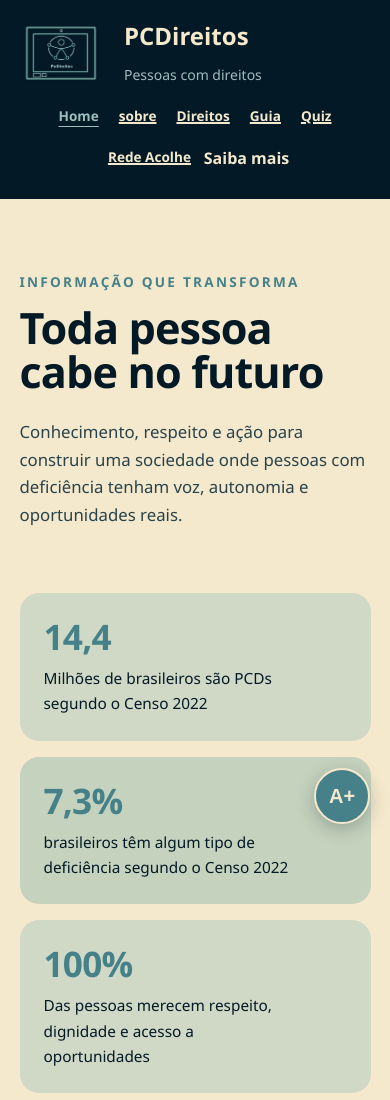
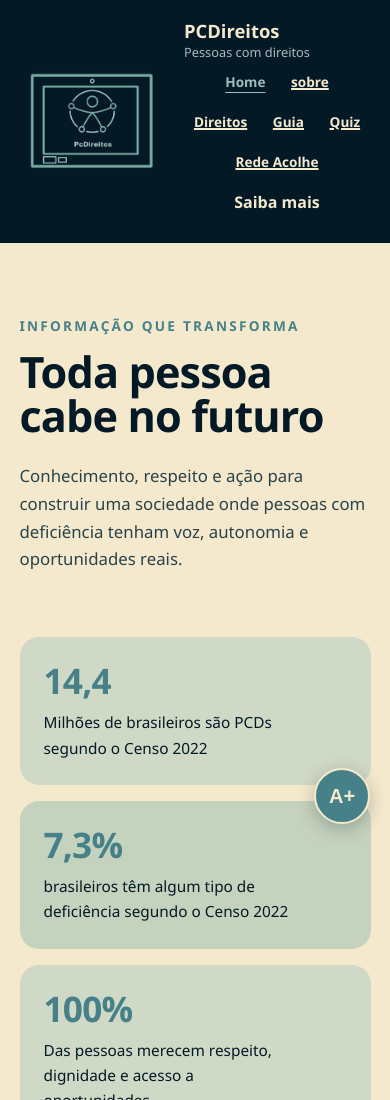
Before and after one commit to Camila-nak/Pcdireitos, a plain HTML site: page html/index.html in a window 390 px wide. Shown: the top 1100 px of the page. Drawn offline with Linux system fonts and the light colour scheme.

Commit message:
Arrumando para celular

```diff
--- a/css/RedeAcolhe.css
+++ b/css/RedeAcolhe.css
@@ -42,39 +42,44 @@ a:hover {
     outline-offset: 4px;
 }
 
+/* ===== Cabeçalho e menu (igual em todas as páginas, modelo: Direitos) ===== */
+
 header {
+    display: grid;
+    align-items: center;
+    grid-template-columns: auto 1fr;
+    column-gap: 24px;
     padding: 20px clamp(20px, 3vw, 48px);
     color: var(--cor-creme);
     background: var(--cor-principal);
-    display: grid;
-    grid-template-columns: auto 1fr;
-    column-gap: 24px;
-    align-items: center;
+    line-height: 1.6; /* fixo: o cabeçalho não muda com o body de cada página */
 }
 
-header > img[src="../imgs/logo_PCDireitos.jpg"] {
-    grid-row: span 3;   /* logo ocupa as 3 linhas */
+header > img {
+    grid-row: span 3;
     width: 140px;
     height: auto;
     border-radius: 12px;
 }
 
 header h1 {
+    flex-basis: 100%;
     margin: 0;
-    font-size: clamp(1.75rem, 4vw, 2.25rem); /* Tamanho que se adapta a tela */
+    font-size: clamp(1.75rem, 4vw, 2.25rem);
     line-height: 1.2;
 }
 
 .marca-descricao {
-    /* O ponto '.' seleciona uma classe do html onde identifica a frase */
+    flex-basis: 100%;
     margin: 0;
     color: var(--cor-verde-claro);
 }
 
+.navegacao-principal {
+    flex-basis: 100%;
+}
+
 .navegacao-principal ul {
-    /* "navegacao-principal" é onde ficam os links principais e a ul seleciona
-       a lista de links que está dentro dela */
-    /*  o flex vai organizar os itens em linha e o flex-wrap vai quebrar em outra linha quando não houver espaço*/
     display: flex;
     flex-wrap: wrap;
     gap: 5.6px 20px;
@@ -85,7 +90,7 @@ header h1 {
 
 .navegacao-principal a,
 .navegacao-principal summary {
-    /* A vírgula combina seletores */
+
     display: inline-block;
     padding: 7.2px 1.6px;
     color: var(--cor-creme);
@@ -98,14 +103,7 @@ header h1 {
     color: var(--cor-verde-claro);
 }
 
-.navegacao-principal a[href="RedeAcolhe.html"] {
-    color: var(--cor-verde-claro);
-    text-decoration: underline;
-    text-underline-offset: 4.8px;
-}
-
 .navegacao-principal details ul {
-
     position: absolute;
     z-index: 2;
     display: grid;
@@ -115,6 +113,36 @@ header h1 {
     border-radius: 8px;
     background: var(--cor-principal);
     box-shadow: var(--sombra-cartao);
+}
+
+.navegacao-principal details {
+    position: relative;
+}
+
+.navegacao-principal a[aria-current="page"] {
+    color: var(--cor-verde-claro);
+    text-decoration: underline;
+    text-underline-offset: 4.8px;
+}
+
+@media (max-width: 420px) { header h1 {
+        font-size: 1.15rem;
+    } .marca-descricao {
+        font-size: 0.8rem;
+    } .navegacao-principal ul {
+        justify-content: center;
+        gap: 2.4px 8px;
+    } .navegacao-principal a {
+        padding: 8px 8.8px;
+        font-size: 0.85rem;
+    } }
+
+
+
+.navegacao-principal a[href="RedeAcolhe.html"] {
+    color: var(--cor-verde-claro);
+    text-decoration: underline;
+    text-underline-offset: 4.8px;
 }
 
 /*main*/
@@ -703,50 +731,9 @@ body > footer p {
 }
 /* tela de celular */
 @media (max-width: 760px) {
-    header {
-        grid-template-columns: 80px minmax(0, 1fr);
-        gap: 9.6px 24px;
-    }
-
-    header > img[src="../imgs/logo_PCDireitos.jpg"] {
-        grid-row: span 2;
-        width: 80px;
-    }
-
-    .marca-descricao {
-        margin: 0;
-    }
-
-    .navegacao-principal {
-        grid-column: 1 / -1;
-    }
-
-    .navegacao-principal ul {
-        justify-content: center;
-    }
 
     footer {
         grid-template-columns: 1fr;
         gap: 32px;
     }
 }
-
-/* telas de celulares menores */
-@media (max-width: 420px) {
-    header h1 {
-        font-size: 1.5rem;
-    }
-
-    .marca-descricao {
-        font-size: 0.875rem;
-    }
-
-    .navegacao-principal ul {
-        gap: 2.4px;
-    }
-
-    .navegacao-principal a {
-        padding: 8px 8.8px;
-        font-size: 0.85rem;
-    }
-}
--- a/css/contato.css
+++ b/css/contato.css
@@ -50,37 +50,40 @@ summary:focus-visible {
     outline-offset: 3px;
 }
 
-/* Cabeçalho */
+/* ===== Cabeçalho e menu (igual em todas as páginas, modelo: Direitos) ===== */
+
 header {
-    padding: 20px clamp(20px, 3vw, 48px); /*deixar mais perto da lateral*/
+    display: grid;
+    align-items: center;
+    grid-template-columns: auto 1fr;
+    column-gap: 24px;
+    padding: 20px clamp(20px, 3vw, 48px);
     color: var(--cor-creme);
     background: var(--cor-azul-marinho);
-    display: grid;
-    grid-template-columns: auto 1fr;
-    column-gap: 24px;
-    align-items: center;
+    line-height: 1.6; /* fixo: o cabeçalho não muda com o body de cada página */
 }
 
-header > img[src="../imgs/logo_PCDireitos.jpg"] {
-    grid-row: span 3;   /* logo ocupa as 3 linhas */
+header > img {
+    grid-row: span 3;
     width: 140px;
     height: auto;
     border-radius: 12px;
 }
 
 header h1 {
+    flex-basis: 100%;
     margin: 0;
     font-size: clamp(1.75rem, 4vw, 2.25rem);
     line-height: 1.2;
 }
 
 .marca-descricao {
-    margin: 3.2px auto 3.2px 0;
+    flex-basis: 100%;
+    margin: 0;
     color: var(--cor-verde-claro);
 }
 
 .navegacao-principal {
-    /* coloca os links de navegação em uma linha embaixo*/
     flex-basis: 100%;
 }
 
@@ -95,6 +98,7 @@ header h1 {
 
 .navegacao-principal a,
 .navegacao-principal summary {
+
     display: inline-block;
     padding: 7.2px 1.6px;
     color: var(--cor-creme);
@@ -103,10 +107,45 @@ header h1 {
     cursor: pointer;
 }
 
-.navegacao-principal a:hover,
-.navegacao-principal summary:hover {
+.navegacao-principal a:hover {
     color: var(--cor-verde-claro);
 }
+
+.navegacao-principal details ul {
+    position: absolute;
+    z-index: 2;
+    display: grid;
+    gap: 2.4px;
+    min-width: 208px;
+    padding: 8px 12px;
+    border-radius: 8px;
+    background: var(--cor-azul-marinho);
+    box-shadow: var(--sombra-cartao);
+}
+
+.navegacao-principal details {
+    position: relative;
+}
+
+.navegacao-principal a[aria-current="page"] {
+    color: var(--cor-verde-claro);
+    text-decoration: underline;
+    text-underline-offset: 4.8px;
+}
+
+@media (max-width: 420px) { header h1 {
+        font-size: 1.15rem;
+    } .marca-descricao {
+        font-size: 0.8rem;
+    } .navegacao-principal ul {
+        justify-content: center;
+        gap: 2.4px 8px;
+    } .navegacao-principal a {
+        padding: 8px 8.8px;
+        font-size: 0.85rem;
+    } }
+
+
 
 .navegacao-principal a[href="contato.html"] {
     color: var(--cor-verde-claro);
@@ -119,19 +158,6 @@ header h1 {
     color: var(--cor-verde-claro);
     text-decoration: underline;
     text-underline-offset: 4.8px;
-}
-
-.navegacao-principal details ul {
-    /* menu sobreposto ao cabeçalho (links secundários) */
-    position: absolute;
-    z-index: 2;
-    display: grid;
-    gap: 2.4px;
-    min-width: 208px;
-    padding: 8px 12px;
-    border-radius: 8px;
-    background: var(--cor-azul-marinho);
-    box-shadow: 0 8px 24px rgb(3 25 38 / 18%);
 }
 
 /* Conteúdo centralizado (deixar td bonitinho) */
@@ -396,14 +422,6 @@ footer p {
 }
 
 @media (max-width: 760px) {
-    /* em telas menores, centraliza a navegação e deixa os cartões um embaixo do outro */
-    header {
-        gap: 9.6px 16px;
-    }
-
-    .navegacao-principal ul {
-        justify-content: center;
-    }
 
     main > section:last-child ul {
         grid-template-columns: 1fr;
@@ -416,24 +434,6 @@ footer p {
 }
 
 @media (max-width: 420px) {
-    /* Reduz espaçamentos e tamanhos para caber em celulares com as telas menores */
-    header h1 {
-        font-size: 1.15rem;
-    }
-
-    .marca-descricao {
-        font-size: 0.72rem;
-    }
-
-    .navegacao-principal ul {
-        gap: 2.4px;
-    }
-
-    .navegacao-principal a,
-    .navegacao-principal summary {
-        padding: 8px 6.4px;
-        font-size: 0.85rem;
-    }
 
     main > section:nth-child(2),
     main > section:nth-child(3) {
--- a/css/home.css
+++ b/css/home.css
@@ -36,20 +36,22 @@ a {
     color: inherit;
 }
 
-/* cabeçalho */
+/* ===== Cabeçalho e menu (igual em todas as páginas, modelo: Direitos) ===== */
+
 header {
-    padding: 20px clamp(20px, 3vw, 48px); /*deixar mais perto da lateral*/
+    display: grid;
+    align-items: center;
+    grid-template-columns: auto 1fr;
+    column-gap: 24px;
+    padding: 20px clamp(20px, 3vw, 48px);
     color: var(--cor-creme);
     background: var(--cor-azul-marinho);
-    display: grid;
-    grid-template-columns: auto minmax(0, 1fr);
-    column-gap: 24px;
-    align-items: center;
+    line-height: 1.6; /* fixo: o cabeçalho não muda com o body de cada página */
 }
 
 header > img {
-    grid-row: span 3;   /* logo ocupa as 3 linhas */
-    width: clamp(96px, 12vw, 140px);
+    grid-row: span 3;
+    width: 140px;
     height: auto;
     border-radius: 12px;
 }
@@ -62,16 +64,13 @@ header h1 {
 }
 
 .marca-descricao {
+    flex-basis: 100%;
     margin: 0;
     color: var(--cor-verde-claro);
 }
 
 .navegacao-principal {
-    min-width: 0;
-}
-
-.navegacao-principal li {
-    position: relative;
+    flex-basis: 100%;
 }
 
 .navegacao-principal ul {
@@ -85,6 +84,7 @@ header h1 {
 
 .navegacao-principal a,
 .navegacao-principal summary {
+
     display: inline-block;
     padding: 7.2px 1.6px;
     color: var(--cor-creme);
@@ -97,12 +97,6 @@ header h1 {
     color: var(--cor-verde-claro);
 }
 
-.navegacao-principal a[aria-current="page"] {
-    color: var(--cor-verde-claro);
-    text-decoration: underline;
-    text-underline-offset: 4.8px;
-}
-
 .navegacao-principal details ul {
     position: absolute;
     z-index: 2;
@@ -112,8 +106,32 @@ header h1 {
     padding: 8px 12px;
     border-radius: 8px;
     background: var(--cor-azul-marinho);
-    box-shadow: 0 8px 24px rgb(3 25 38 / 8%);
+    box-shadow: var(--sombra-cartao);
 }
+
+.navegacao-principal details {
+    position: relative;
+}
+
+.navegacao-principal a[aria-current="page"] {
+    color: var(--cor-verde-claro);
+    text-decoration: underline;
+    text-underline-offset: 4.8px;
+}
+
+@media (max-width: 420px) { header h1 {
+        font-size: 1.15rem;
+    } .marca-descricao {
+        font-size: 0.8rem;
+    } .navegacao-principal ul {
+        justify-content: center;
+        gap: 2.4px 8px;
+    } .navegacao-principal a {
+        padding: 8px 8.8px;
+        font-size: 0.85rem;
+    } }
+
+
 
 /* abertura do site e das abas (esqueci o nome) */
 main {
@@ -296,27 +314,6 @@ footer p {
 
 /* tela de celular */
 @media (max-width: 760px) {
-    header {
-        grid-template-columns: 80px minmax(0, 1fr);
-        gap: 9.6px 24px;
-    }
-
-    header > img {
-        grid-row: span 2;
-        width: 80px;
-    }
-
-    .marca-descricao {
-        margin: 0;
-    }
-
-    .navegacao-principal {
-        grid-column: 1 / -1;
-    }
-
-    .navegacao-principal ul {
-        justify-content: center;
-    }
 
     .estatisticas,
     .principios {
@@ -333,26 +330,6 @@ footer p {
     }
 }
 
-/* telas de celulares menores */
-@media (max-width: 420px) {
-    header h1 {
-        font-size: 1.5rem;
-    }
-
-    .marca-descricao {
-        font-size: 0.875rem;
-    }
-
-    .navegacao-principal ul {
-        gap: 2.4px;
-    }
-
-    .navegacao-principal a {
-        padding: 8px 8.8px;
-        font-size: 0.85rem;
-    }
-}
-
 /* redução de animações */
 @media (prefers-reduced-motion: reduce) {
     html {
--- a/css/impacto.css
+++ b/css/impacto.css
@@ -46,18 +46,21 @@ a:hover {
     outline-offset: 4px;
 }
 
+/* ===== Cabeçalho e menu (igual em todas as páginas, modelo: Direitos) ===== */
+
 header {
     display: grid;
+    align-items: center;
     grid-template-columns: auto 1fr;
     column-gap: 24px;
-    align-items: center;
     padding: 20px clamp(20px, 3vw, 48px);
     color: var(--cor-creme);
     background: var(--cor-azul-marinho);
+    line-height: 1.6; /* fixo: o cabeçalho não muda com o body de cada página */
 }
 
-header > img[src="../imgs/logo_PCDireitos.jpg"] {
-    grid-row: span 3;   /* logo ocupa as 3 linhas */
+header > img {
+    grid-row: span 3;
     width: 140px;
     height: auto;
     border-radius: 12px;
@@ -66,12 +69,11 @@ header > img[src="../imgs/logo_PCDireitos.jpg"] {
 header h1 {
     flex-basis: 100%;
     margin: 0;
-    font-size: clamp(1.75rem, 4vw, 2.25rem); /* Tamanho que se adapta a tela */
+    font-size: clamp(1.75rem, 4vw, 2.25rem);
     line-height: 1.2;
 }
 
 .marca-descricao {
-    /* O ponto '.' seleciona uma classe do html onde identifica a frase */
     flex-basis: 100%;
     margin: 0;
     color: var(--cor-verde-claro);
@@ -82,9 +84,6 @@ header h1 {
 }
 
 .navegacao-principal ul {
-    /* "navegacao-principal" é onde ficam os links principais e a ul seleciona
-       a lista de links que está dentro dela */
-    /*  o flex vai organizar os itens em linha e o flex-wrap vai quebrar em outra linha quando não houver espaço*/
     display: flex;
     flex-wrap: wrap;
     gap: 5.6px 20px;
@@ -95,7 +94,7 @@ header h1 {
 
 .navegacao-principal a,
 .navegacao-principal summary {
-    /* A vírgula combina seletores */
+
     display: inline-block;
     padding: 7.2px 1.6px;
     color: var(--cor-creme);
@@ -106,12 +105,6 @@ header h1 {
 
 .navegacao-principal a:hover {
     color: var(--cor-verde-claro);
-}
-
-.navegacao-principal a[href="impacto.html"] {
-    color: var(--cor-verde-claro);
-    text-decoration: underline;
-    text-underline-offset: 4.8px;
 }
 
 .navegacao-principal details ul {
@@ -128,6 +121,32 @@ header h1 {
 
 .navegacao-principal details {
     position: relative;
+}
+
+.navegacao-principal a[aria-current="page"] {
+    color: var(--cor-verde-claro);
+    text-decoration: underline;
+    text-underline-offset: 4.8px;
+}
+
+@media (max-width: 420px) { header h1 {
+        font-size: 1.15rem;
+    } .marca-descricao {
+        font-size: 0.8rem;
+    } .navegacao-principal ul {
+        justify-content: center;
+        gap: 2.4px 8px;
+    } .navegacao-principal a {
+        padding: 8px 8.8px;
+        font-size: 0.85rem;
+    } }
+
+
+
+.navegacao-principal a[href="impacto.html"] {
+    color: var(--cor-verde-claro);
+    text-decoration: underline;
+    text-underline-offset: 4.8px;
 }
 
 /*main*/
@@ -846,28 +865,6 @@ footer p {
         min-width: 0;
     }
 
-    header {
-        grid-template-columns: 80px minmax(0, 1fr);
-        gap: 9.6px 24px;
-    }
-
-    header > img[src="../imgs/logo_PCDireitos.jpg"] {
-        grid-row: span 2;
-        width: 80px;
-    }
-
-    .marca-descricao {
-        margin: 0;
-    }
-
-    .navegacao-principal {
-        grid-column: 1 / -1;
-    }
-
-    .navegacao-principal ul {
-        justify-content: center;
-    }
-
     main > section:first-of-type {
         padding-top: 64px;
         padding-bottom: 64px;
@@ -948,22 +945,6 @@ footer p {
 
 /* telas de celulares menores */
 @media (max-width: 420px) {
-    header h1 {
-        font-size: 1.5rem;
-    }
-
-    .marca-descricao {
-        font-size: 0.875rem;
-    }
-
-    .navegacao-principal ul {
-        gap: 2.4px;
-    }
-
-    .navegacao-principal a {
-        padding: 8px 8.8px;
-        font-size: 0.85rem;
-    }
 
     main > section:nth-of-type(n + 2) {
         padding: 16px;
--- a/css/noticia.css
+++ b/css/noticia.css
@@ -45,20 +45,21 @@ a:hover {
     outline-offset: 4px;
 }
 
+/* ===== Cabeçalho e menu (igual em todas as páginas, modelo: Direitos) ===== */
+
 header {
-    /* max ele escolhe o maior valor, mantém espaço nas laterais e centraliza
-       o conteúdo em telas mais largas */
+    display: grid;
+    align-items: center;
+    grid-template-columns: auto 1fr;
+    column-gap: 24px;
     padding: 20px clamp(20px, 3vw, 48px);
     color: var(--cor-creme);
     background: var(--cor-principal);
-    display: grid;
-    grid-template-columns: auto 1fr;
-    column-gap: 24px;
-    align-items: center;
+    line-height: 1.6; /* fixo: o cabeçalho não muda com o body de cada página */
 }
 
-header > img[src="../imgs/logo_PCDireitos.jpg"] {
-    grid-row: span 3;   /* logo ocupa as 3 linhas */
+header > img {
+    grid-row: span 3;
     width: 140px;
     height: auto;
     border-radius: 12px;
@@ -67,7 +68,7 @@ header > img[src="../imgs/logo_PCDireitos.jpg"] {
 header h1 {
     flex-basis: 100%;
     margin: 0;
-    font-size: clamp(1.75rem, 4vw, 2.25rem); /* Tamanho q adapta */
+    font-size: clamp(1.75rem, 4vw, 2.25rem);
     line-height: 1.2;
 }
 
@@ -82,7 +83,6 @@ header h1 {
 }
 
 .navegacao-principal ul {
-    /*flex-wrap vai quebrar em outra linha quando não houver espaço*/
     display: flex;
     flex-wrap: wrap;
     gap: 5.6px 20px;
@@ -93,7 +93,7 @@ header h1 {
 
 .navegacao-principal a,
 .navegacao-principal summary {
-    /* A vírgula deixa junto*/
+
     display: inline-block;
     padding: 7.2px 1.6px;
     color: var(--cor-creme);
@@ -104,12 +104,6 @@ header h1 {
 
 .navegacao-principal a:hover {
     color: var(--cor-verde-claro);
-}
-
-.navegacao-principal a[href="noticia.html"] {
-    color: var(--cor-verde-claro);
-    text-decoration: underline;
-    text-underline-offset: 4.8px;
 }
 
 .navegacao-principal details ul {
@@ -126,6 +120,32 @@ header h1 {
 
 .navegacao-principal details {
     position: relative;
+}
+
+.navegacao-principal a[aria-current="page"] {
+    color: var(--cor-verde-claro);
+    text-decoration: underline;
+    text-underline-offset: 4.8px;
+}
+
+@media (max-width: 420px) { header h1 {
+        font-size: 1.15rem;
+    } .marca-descricao {
+        font-size: 0.8rem;
+    } .navegacao-principal ul {
+        justify-content: center;
+        gap: 2.4px 8px;
+    } .navegacao-principal a {
+        padding: 8px 8.8px;
+        font-size: 0.85rem;
+    } }
+
+
+
+.navegacao-principal a[href="noticia.html"] {
+    color: var(--cor-verde-claro);
+    text-decoration: underline;
+    text-underline-offset: 4.8px;
 }
 
 main {
--- a/css/oportunidade.css
+++ b/css/oportunidade.css
@@ -44,7 +44,8 @@ summary:focus-visible {
     outline-offset: 4px;
 }
 
-/* cabeçalho */
+/* ===== Cabeçalho e menu (igual em todas as páginas, modelo: Direitos) ===== */
+
 header {
     display: grid;
     align-items: center;
@@ -53,9 +54,10 @@ header {
     padding: 20px clamp(20px, 3vw, 48px);
     color: var(--cor-creme);
     background: var(--cor-azul-marinho);
+    line-height: 1.6; /* fixo: o cabeçalho não muda com o body de cada página */
 }
 
-header > img[src="../imgs/logo_PCDireitos.jpg"] {
+header > img {
     grid-row: span 3;
     width: 140px;
     height: auto;
@@ -90,6 +92,7 @@ header h1 {
 
 .navegacao-principal a,
 .navegacao-principal summary {
+
     display: inline-block;
     padding: 7.2px 1.6px;
     color: var(--cor-creme);
@@ -102,12 +105,6 @@ header h1 {
     color: var(--cor-verde-claro);
 }
 
-.navegacao-principal a[href="oportunidade.html"] {
-    color: var(--cor-verde-claro);
-    text-decoration: underline;
-    text-underline-offset: 4.8px;
-}
-
 .navegacao-principal details ul {
     position: absolute;
     z-index: 2;
@@ -117,7 +114,37 @@ header h1 {
     padding: 8px 12px;
     border-radius: 8px;
     background: var(--cor-azul-marinho);
-    box-shadow: 0 8px 24px rgb(3 25 38 / 8%);
+    box-shadow: var(--sombra-cartao);
+}
+
+.navegacao-principal details {
+    position: relative;
+}
+
+.navegacao-principal a[aria-current="page"] {
+    color: var(--cor-verde-claro);
+    text-decoration: underline;
+    text-underline-offset: 4.8px;
+}
+
+@media (max-width: 420px) { header h1 {
+        font-size: 1.15rem;
+    } .marca-descricao {
+        font-size: 0.8rem;
+    } .navegacao-principal ul {
+        justify-content: center;
+        gap: 2.4px 8px;
+    } .navegacao-principal a {
+        padding: 8px 8.8px;
+        font-size: 0.85rem;
+    } }
+
+
+
+.navegacao-principal a[href="oportunidade.html"] {
+    color: var(--cor-verde-claro);
+    text-decoration: underline;
+    text-underline-offset: 4.8px;
 }
 
 /* main */
@@ -663,13 +690,6 @@ footer p {
 
 /* tela de celular */
 @media (max-width: 760px) {
-    header {
-        gap: 9.6px 16px;
-    }
-
-    .navegacao-principal ul {
-        justify-content: center;
-    }
 
     main > section:nth-of-type(4) ol {
         grid-template-columns: repeat(2, minmax(0, 1fr));
@@ -683,13 +703,6 @@ footer p {
 
 /* telas menores */
 @media (max-width: 420px) {
-    header h1 {
-        font-size: 1.15rem;
-    }
-
-    .marca-descricao {
-        font-size: 0.72rem;
-    }
 
     main > section:nth-of-type(3) article {
         display: block;
@@ -700,13 +713,4 @@ footer p {
     main > section:nth-of-type(4) ol {
         grid-template-columns: 1fr;
     }
-
-    .navegacao-principal ul {
-        gap: 2.4px;
-    }
-
-    .navegacao-principal a {
-        padding: 8px 8.8px;
-        font-size: 0.85rem;
-    }
 }
--- a/css/quiz.css
+++ b/css/quiz.css
@@ -44,7 +44,8 @@ summary:focus-visible {
     outline-offset: 4px;
 }
 
-/* cabeçalho */
+/* ===== Cabeçalho e menu (igual em todas as páginas, modelo: Direitos) ===== */
+
 header {
     display: grid;
     align-items: center;
@@ -53,9 +54,10 @@ header {
     padding: 20px clamp(20px, 3vw, 48px);
     color: var(--cor-creme);
     background: var(--cor-azul-marinho);
+    line-height: 1.6; /* fixo: o cabeçalho não muda com o body de cada página */
 }
 
-header > img[src="../imgs/logo_PCDireitos.jpg"] {
+header > img {
     grid-row: span 3;
     width: 140px;
     height: auto;
@@ -90,6 +92,7 @@ header h1 {
 
 .navegacao-principal a,
 .navegacao-principal summary {
+
     display: inline-block;
     padding: 7.2px 1.6px;
     color: var(--cor-creme);
@@ -102,12 +105,6 @@ header h1 {
     color: var(--cor-verde-claro);
 }
 
-.navegacao-principal a[href="quiz.html"] {
-    color: var(--cor-verde-claro);
-    text-decoration: underline;
-    text-underline-offset: 4.8px;
-}
-
 .navegacao-principal details ul {
     position: absolute;
     z-index: 2;
@@ -117,7 +114,37 @@ header h1 {
     padding: 8px 12px;
     border-radius: 8px;
     background: var(--cor-azul-marinho);
-    box-shadow: 0 8px 24px rgb(3 25 38 / 8%);
+    box-shadow: var(--sombra-cartao);
+}
+
+.navegacao-principal details {
+    position: relative;
+}
+
+.navegacao-principal a[aria-current="page"] {
+    color: var(--cor-verde-claro);
+    text-decoration: underline;
+    text-underline-offset: 4.8px;
+}
+
+@media (max-width: 420px) { header h1 {
+        font-size: 1.15rem;
+    } .marca-descricao {
+        font-size: 0.8rem;
+    } .navegacao-principal ul {
+        justify-content: center;
+        gap: 2.4px 8px;
+    } .navegacao-principal a {
+        padding: 8px 8.8px;
+        font-size: 0.85rem;
+    } }
+
+
+
+.navegacao-principal a[href="quiz.html"] {
+    color: var(--cor-verde-claro);
+    text-decoration: underline;
+    text-underline-offset: 4.8px;
 }
 
 button.correct {
@@ -300,13 +327,6 @@ footer p {
 
 /* tela de celular */
 @media (max-width: 760px) {
-    header {
-        gap: 9.6px 16px;
-    }
-
-    .navegacao-principal ul {
-        justify-content: center;
-    }
 
     main > section:nth-of-type(4) ol {
         grid-template-columns: repeat(2, minmax(0, 1fr));
@@ -320,13 +340,6 @@ footer p {
 
 /* telas menores */
 @media (max-width: 420px) {
-    header h1 {
-        font-size: 1.15rem;
-    }
-
-    .marca-descricao {
-        font-size: 0.72rem;
-    }
 
     main > section:nth-of-type(3) article {
         display: block;
@@ -336,15 +349,6 @@ footer p {
 
     main > section:nth-of-type(4) ol {
         grid-template-columns: 1fr;
-    }
-
-    .navegacao-principal ul {
-        gap: 2.4px;
-    }
-
-    .navegacao-principal a {
-        padding: 8px 8.8px;
-        font-size: 0.85rem;
     }
 
     #quiz,
--- a/css/sobre.css
+++ b/css/sobre.css
@@ -44,7 +44,8 @@ summary:focus-visible {
     outline-offset: 4px;
 }
 
-/* cabeçalho */
+/* ===== Cabeçalho e menu (igual em todas as páginas, modelo: Direitos) ===== */
+
 header {
     display: grid;
     align-items: center;
@@ -53,9 +54,10 @@ header {
     padding: 20px clamp(20px, 3vw, 48px);
     color: var(--cor-creme);
     background: var(--cor-azul-marinho);
+    line-height: 1.6; /* fixo: o cabeçalho não muda com o body de cada página */
 }
 
-header > img[src="../imgs/logo_PCDireitos.jpg"] {
+header > img {
     grid-row: span 3;
     width: 140px;
     height: auto;
@@ -90,6 +92,7 @@ header h1 {
 
 .navegacao-principal a,
 .navegacao-principal summary {
+
     display: inline-block;
     padding: 7.2px 1.6px;
     color: var(--cor-creme);
@@ -102,12 +105,6 @@ header h1 {
     color: var(--cor-verde-claro);
 }
 
-.navegacao-principal a[href="sobre.html"] {
-    color: var(--cor-verde-claro);
-    text-decoration: underline;
-    text-underline-offset: 4.8px;
-}
-
 .navegacao-principal details ul {
     position: absolute;
     z-index: 2;
@@ -117,7 +114,37 @@ header h1 {
     padding: 8px 12px;
     border-radius: 8px;
     background: var(--cor-azul-marinho);
-    box-shadow: 0 8px 24px rgb(3 25 38 / 8%);
+    box-shadow: var(--sombra-cartao);
+}
+
+.navegacao-principal details {
+    position: relative;
+}
+
+.navegacao-principal a[aria-current="page"] {
+    color: var(--cor-verde-claro);
+    text-decoration: underline;
+    text-underline-offset: 4.8px;
+}
+
+@media (max-width: 420px) { header h1 {
+        font-size: 1.15rem;
+    } .marca-descricao {
+        font-size: 0.8rem;
+    } .navegacao-principal ul {
+        justify-content: center;
+        gap: 2.4px 8px;
+    } .navegacao-principal a {
+        padding: 8px 8.8px;
+        font-size: 0.85rem;
+    } }
+
+
+
+.navegacao-principal a[href="sobre.html"] {
+    color: var(--cor-verde-claro);
+    text-decoration: underline;
+    text-underline-offset: 4.8px;
 }
 
 /* coisas escritas */
@@ -353,13 +380,6 @@ footer p {
 
 /* tela de celular */
 @media (max-width: 760px) {
-    header {
-        gap: 9.6px 16px;
-    }
-
-    .navegacao-principal ul {
-        justify-content: center;
-    }
 
     main > section:nth-of-type(4) ol {
         grid-template-columns: repeat(2, minmax(0, 1fr));
@@ -373,13 +393,6 @@ footer p {
 
 /* telas menores */
 @media (max-width: 420px) {
-    header h1 {
-        font-size: 1.15rem;
-    }
-
-    .marca-descricao {
-        font-size: 0.72rem;
-    }
 
     main > section:nth-of-type(3) article {
         display: block;
@@ -390,13 +403,4 @@ footer p {
     main > section:nth-of-type(4) ol {
         grid-template-columns: 1fr;
     }
-
-    .navegacao-principal ul {
-        gap: 2.4px;
-    }
-
-    .navegacao-principal a {
-        padding: 8px 8.8px;
-        font-size: 0.85rem;
-    }
 }
```
